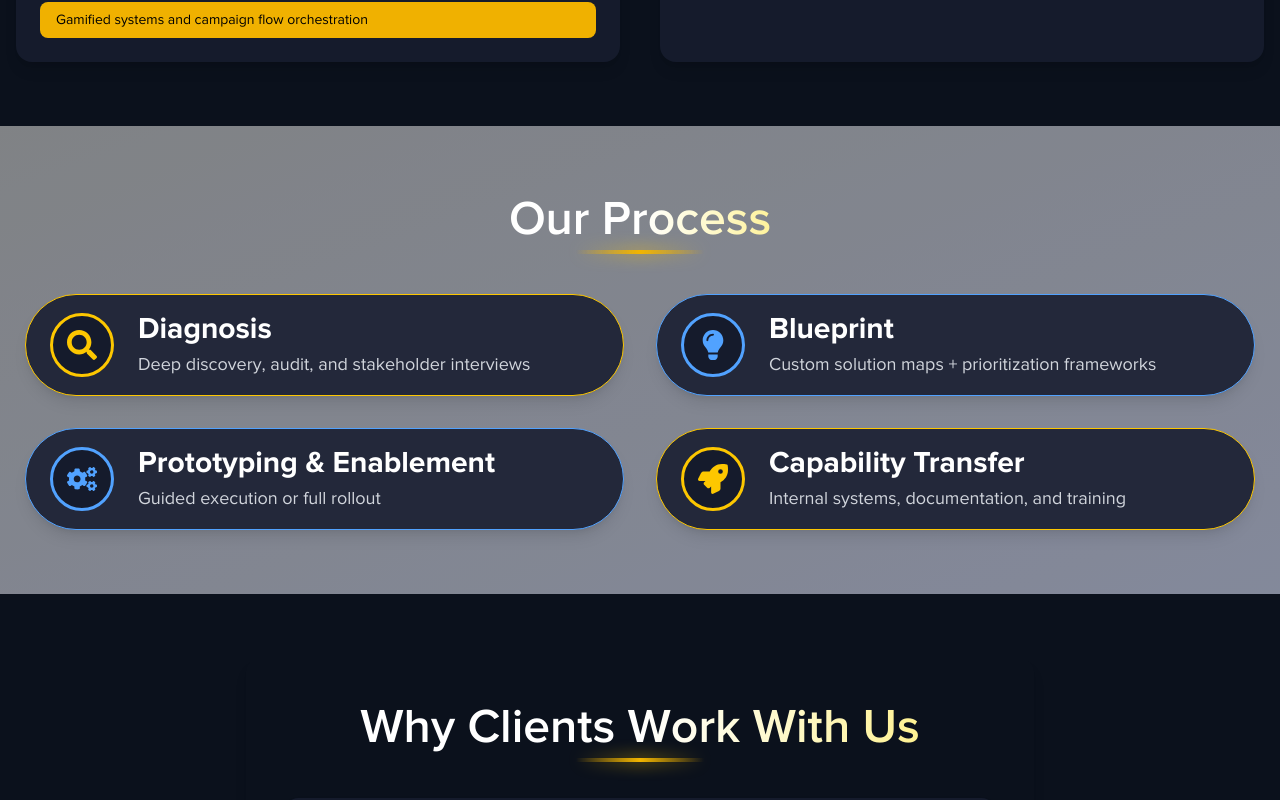
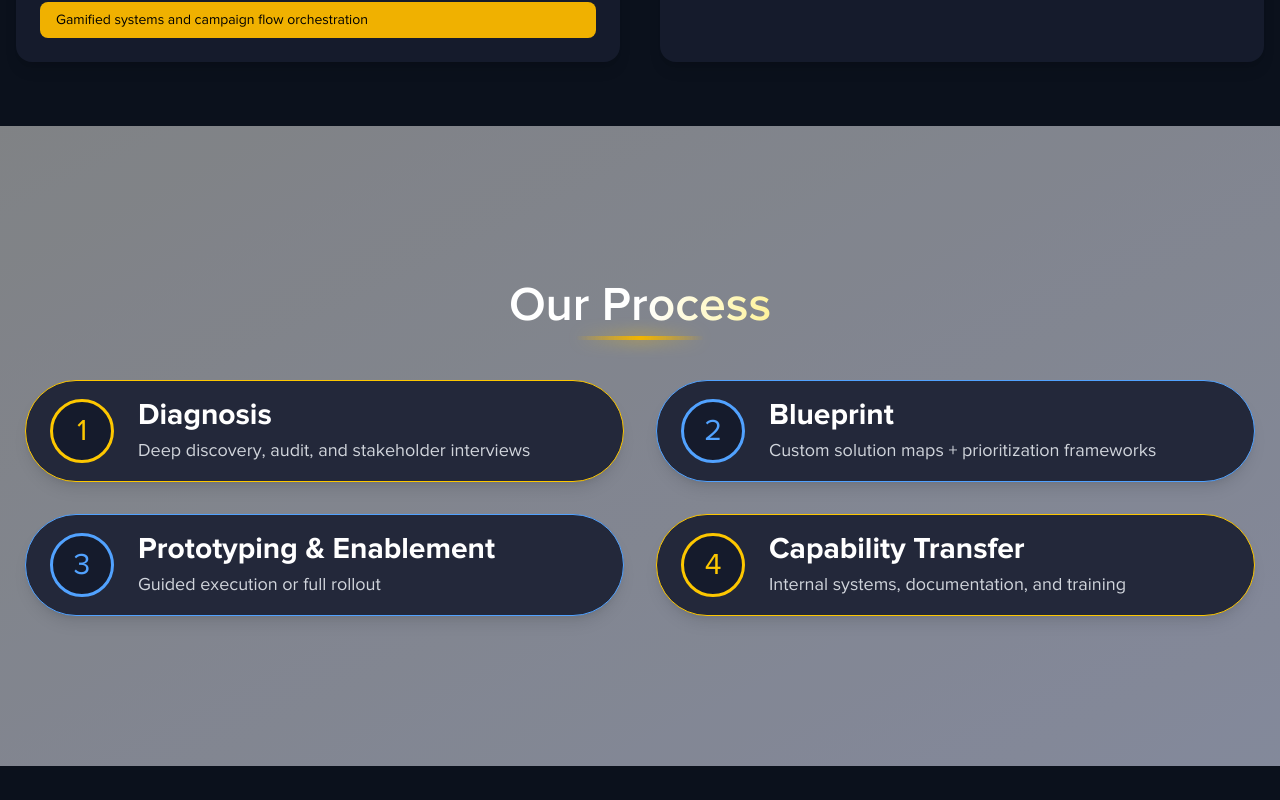
Before and after one commit to judeandy1999/vamossy.com, a Next.js app: page /consulting in a window 1280 px wide. Shown: the part 1740-2540 px from the top of the page. Built offline with nearby package versions, Linux system fonts and the light colour scheme; no server answers.

Commit message:
feat: enhance OurProcess component layout and update icon display logic

```diff
--- a/components/consulting/our-process.jsx
+++ b/components/consulting/our-process.jsx
@@ -26,7 +26,7 @@ const stepIcons = [
 
 export default function OurProcess() {
   return (
-    <Container variant="transparent-gradient" >
+    <Container variant="transparent-gradient" className="items-center min-h-[80vh]">
       <div className="flex flex-col items-center">
         <Title variant="h2" title="Our Process" underlineEffect={true} className="!mb-10"/>
         <div className="w-full flex flex-col md:flex-row md:flex-wrap md:justify-center gap-8 mx-auto">
@@ -37,7 +37,7 @@ export default function OurProcess() {
             >
               {/* Icon Circle */}
               <div className={`flex items-center justify-center rounded-full border-3 ${stepBorderColors[idx]} bg-[#151B2C] w-16 h-16 mr-6`}>
-                <span className={`text-3xl ${stepIconBgColors[idx]}`}>{stepIcons[idx]}</span>
+                <span className={`text-3xl ${stepIconBgColors[idx]}`}>{idx + 1}</span>
               </div>
               {/* Step Content */}
               <div className="flex flex-col flex-1">
```
